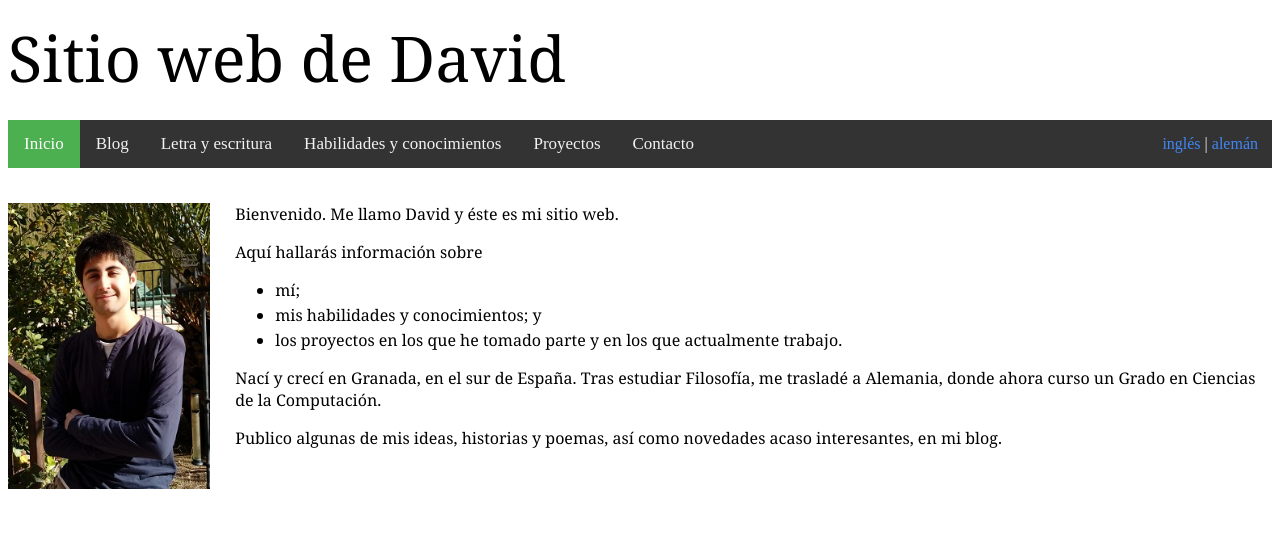
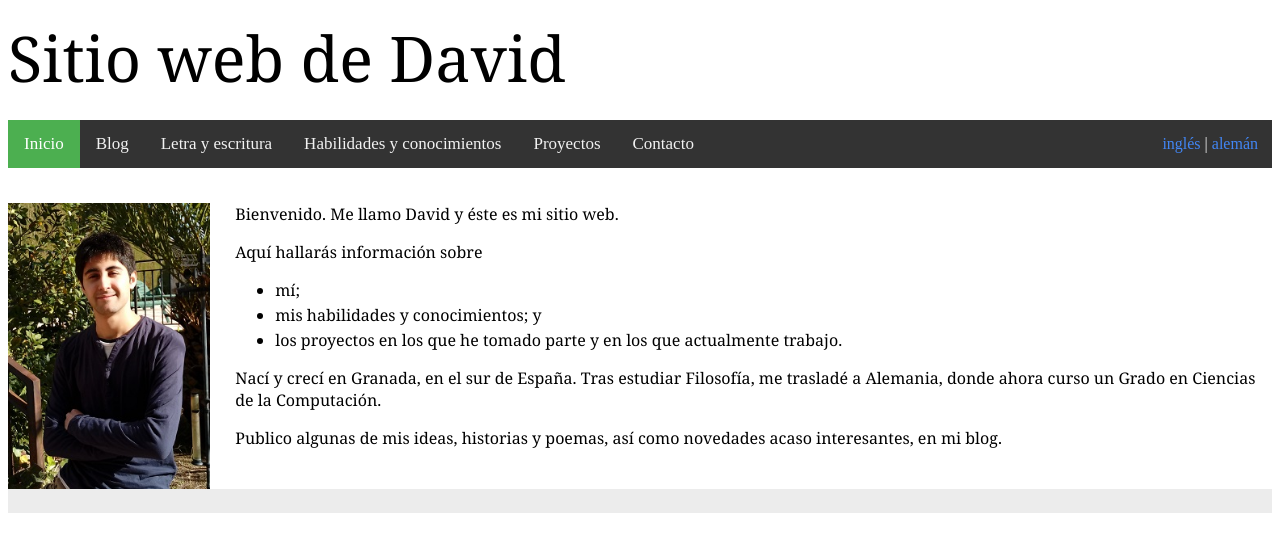
Before and after one commit to kalrish/website, a Jekyll site: the page built from es/home.html, in a window 1280 px wide. Shown: the top 552 px of the page. Built offline with Jekyll 4.4.1, drawn with Linux system fonts in a browser that asks for light colours.

Commit message:
Give the footer some padding

```diff
--- a/_sass/base.scss
+++ b/_sass/base.scss
@@ -80,5 +80,6 @@
 }
 
 #site-footer {
+	padding: 12px 30px;
 	background-color: #ECECEC;
 }
```
